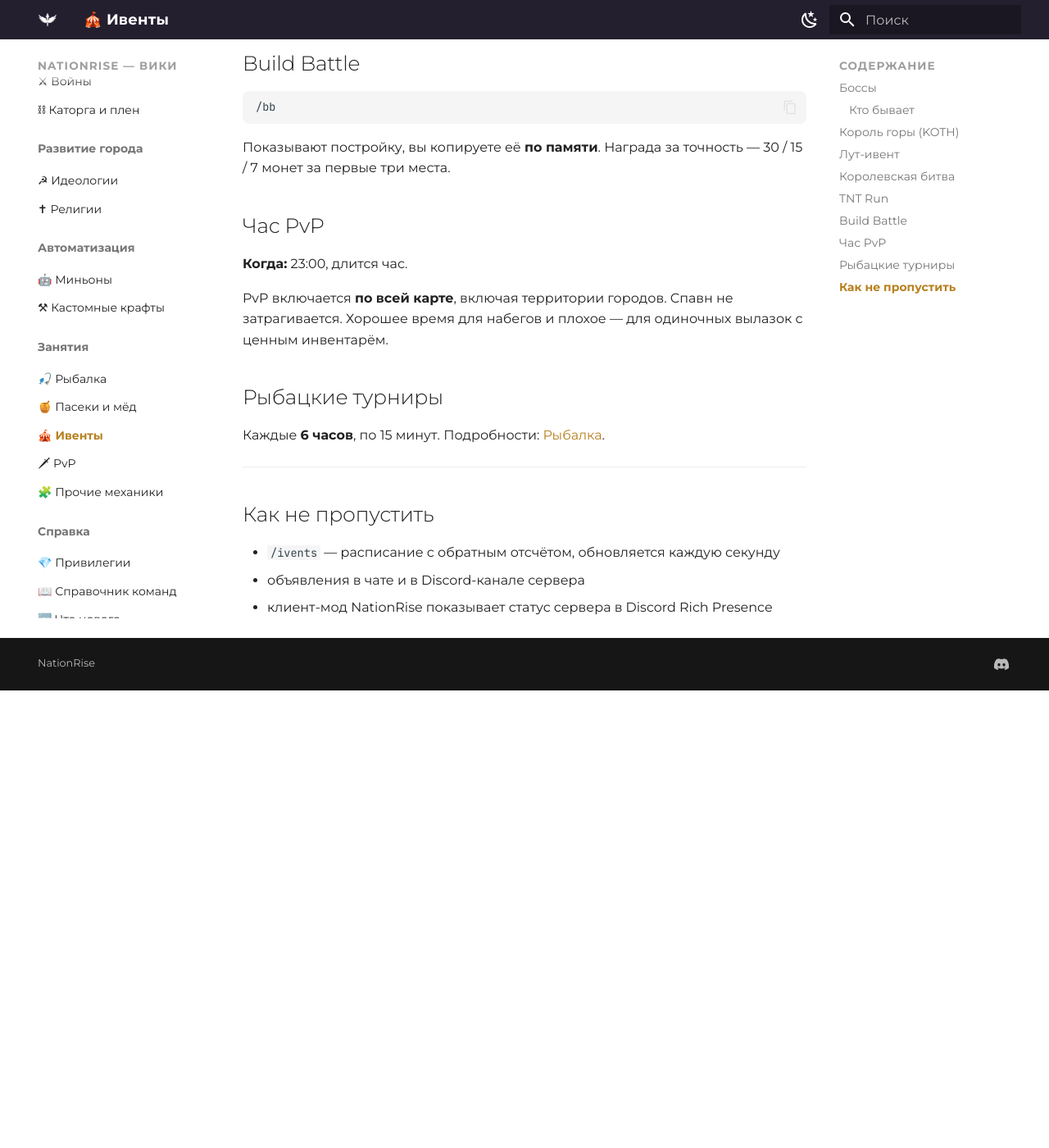
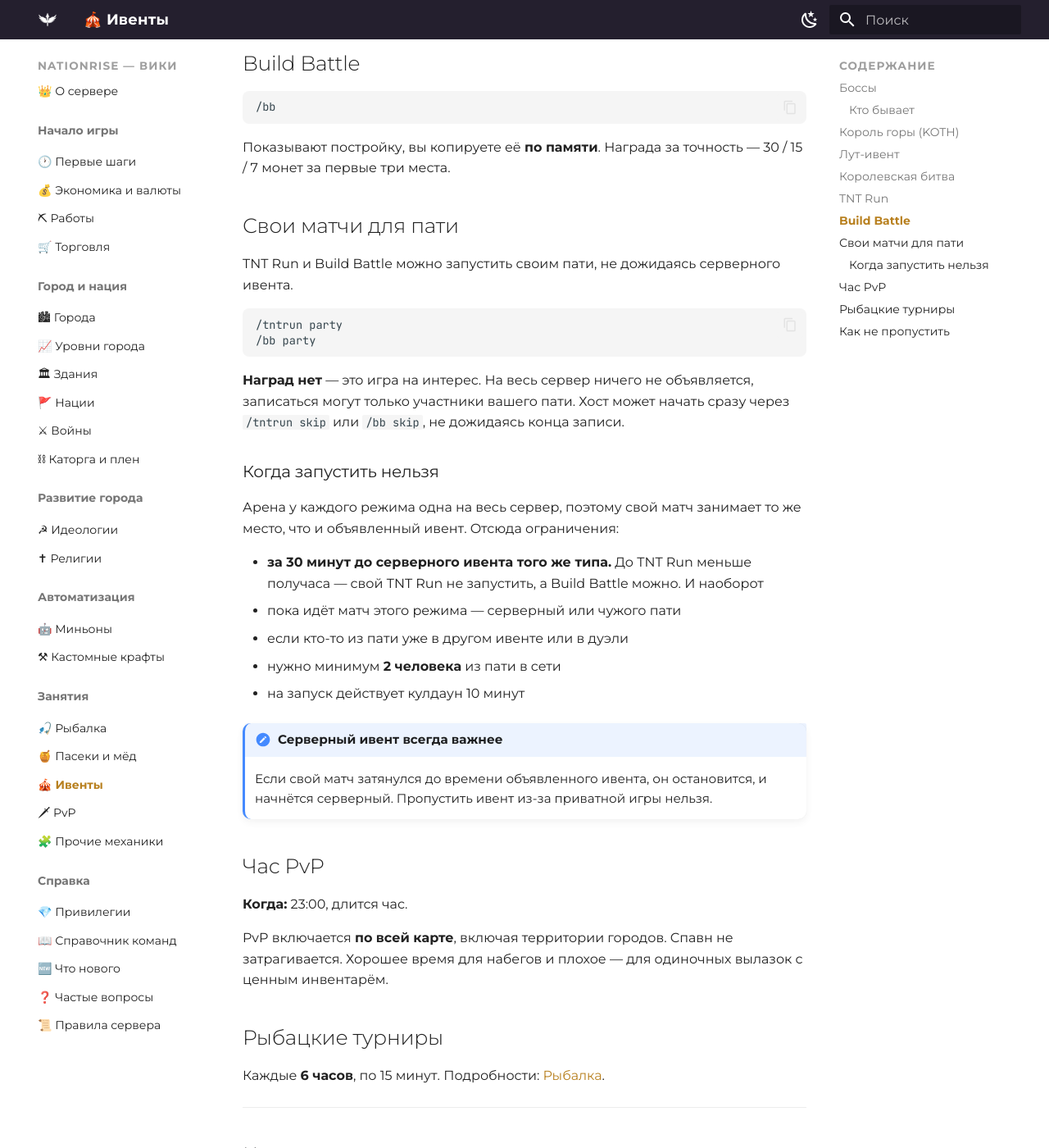
Before and after one commit to zixSSSed/NationRise-Wiki-RU, an MkDocs documentation site: the page built from docs/events.md, in a window 1280 px wide and 1400 px high, scrolled down 1834 px. Shown: the whole window at 82% size. Built offline with MkDocs 1.6.1 and Material for MkDocs 9.7.7, drawn with Linux system fonts in a browser that asks for light colours; before the commit the page ends 2676 px from its top, so only the background shows below that.

Commit message:
docs: свои матчи для пати, разбор «идёт обычный мёд»
Co-Authored-By: Claude Opus 5 <noreply@anthropic.com>

````diff
--- a/docs/events.md
+++ b/docs/events.md
@@ -76,6 +76,35 @@
 Показывают постройку, вы копируете её **по памяти**. Награда за точность —
 30 / 15 / 7 монет за первые три места.
 
+## Свои матчи для пати
+
+TNT Run и Build Battle можно запустить своим пати, не дожидаясь серверного ивента.
+
+```
+/tntrun party
+/bb party
+```
+
+**Наград нет** — это игра на интерес. На весь сервер ничего не объявляется,
+записаться могут только участники вашего пати. Хост может начать сразу через
+`/tntrun skip` или `/bb skip`, не дожидаясь конца записи.
+
+### Когда запустить нельзя
+
+Арена у каждого режима одна на весь сервер, поэтому свой матч занимает то же место,
+что и объявленный ивент. Отсюда ограничения:
+
+- **за 30 минут до серверного ивента того же типа.** До TNT Run меньше получаса —
+  свой TNT Run не запустить, а Build Battle можно. И наоборот
+- пока идёт матч этого режима — серверный или чужого пати
+- если кто-то из пати уже в другом ивенте или в дуэли
+- нужно минимум **2 человека** из пати в сети
+- на запуск действует кулдаун 10 минут
+
+!!! note "Серверный ивент всегда важнее"
+    Если свой матч затянулся до времени объявленного ивента, он остановится,
+    и начнётся серверный. Пропустить ивент из-за приватной игры нельзя.
+
 ## Час PvP
 
 **Когда:** 23:00, длится час.
````
Also changed, not shown: docs/apiary.md (+15 -0 lines), docs/updates.md (+11 -0 lines).
